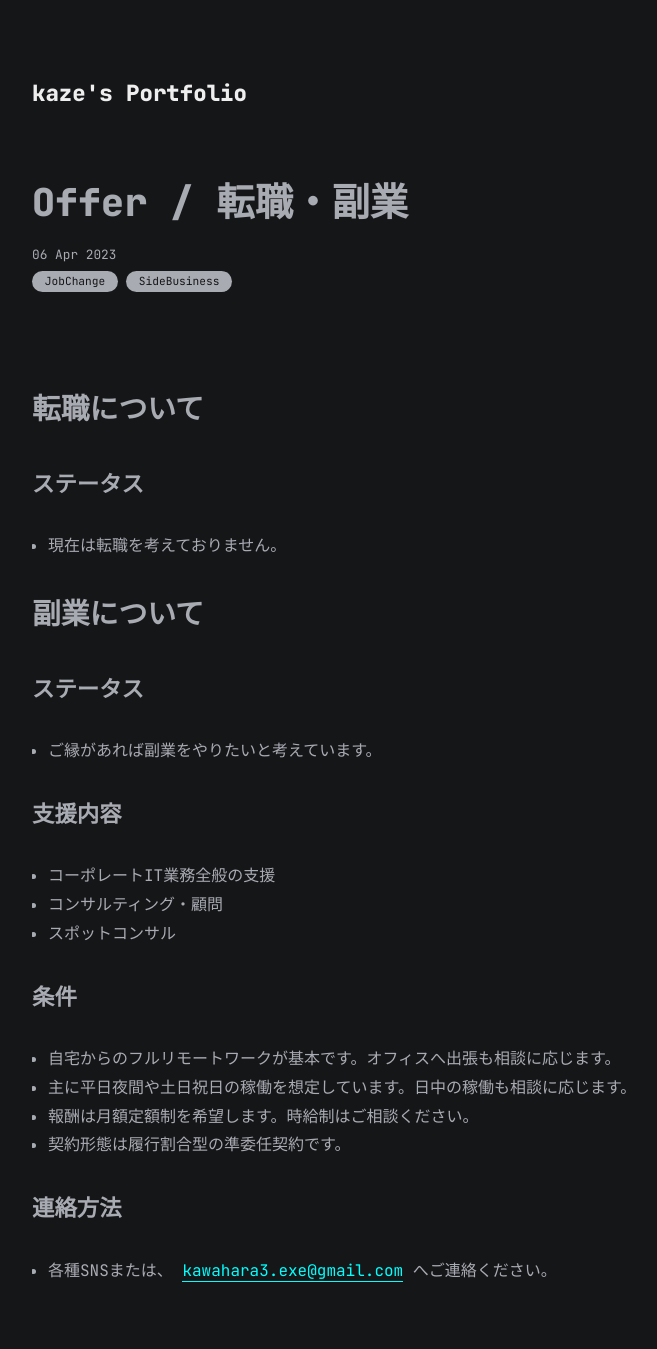
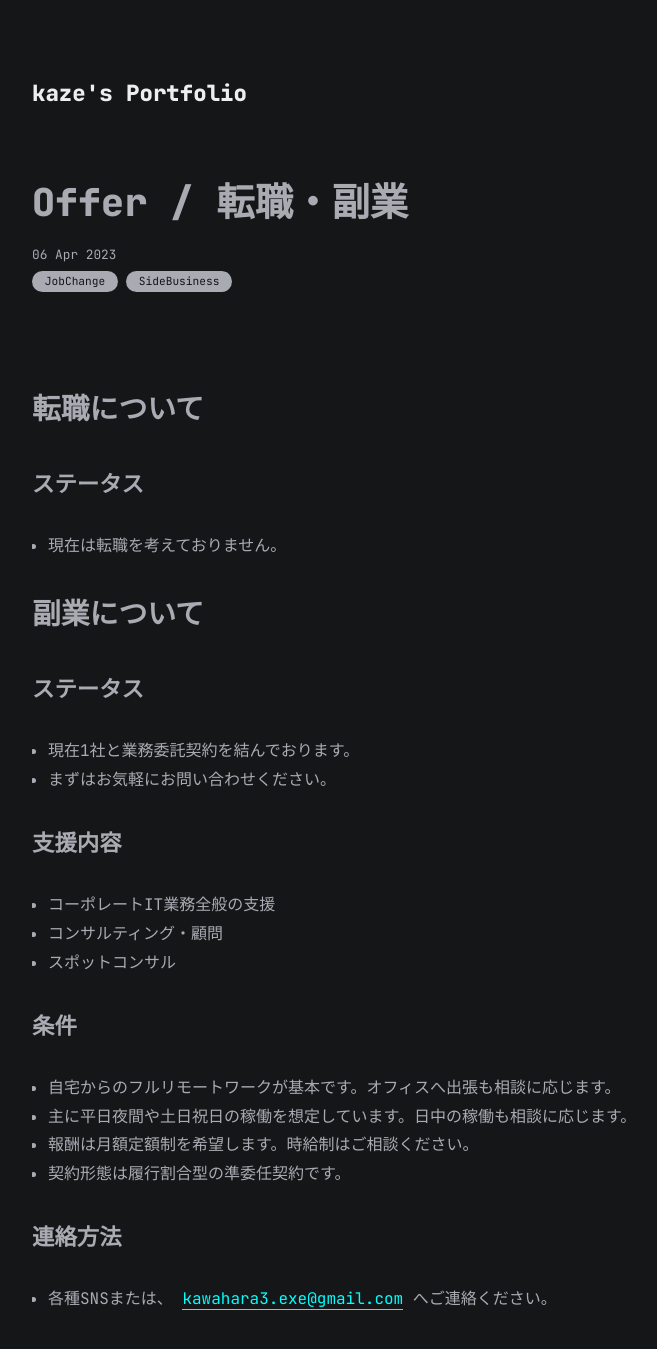
Before and after one commit to kaze3desu/kaze3desu.github.io, a Jekyll site: the page built from all_collections/_posts/2023-04-06-Offer.md, in a window 1280 px wide, cut to the strip 0-1357 px from the top of the page. Shown: the top 1349 px of the strip, without its empty margins (283-940 px from the left). Built offline with Jekyll 4.4.1, drawn with Linux system fonts in a browser that asks for light colours.

Commit message:
2023-04-06-Offer.md を更新

```diff
--- a/all_collections/_posts/2023-04-06-Offer.md
+++ b/all_collections/_posts/2023-04-06-Offer.md
@@ -15,7 +15,8 @@ categories: [JobChange, SideBusiness]
 
 #### ステータス
 
-- ご縁があれば副業をやりたいと考えています。
+- 現在1社と業務委託契約を結んでおります。
+- まずはお気軽にお問い合わせください。
 
 #### 支援内容
 
```
